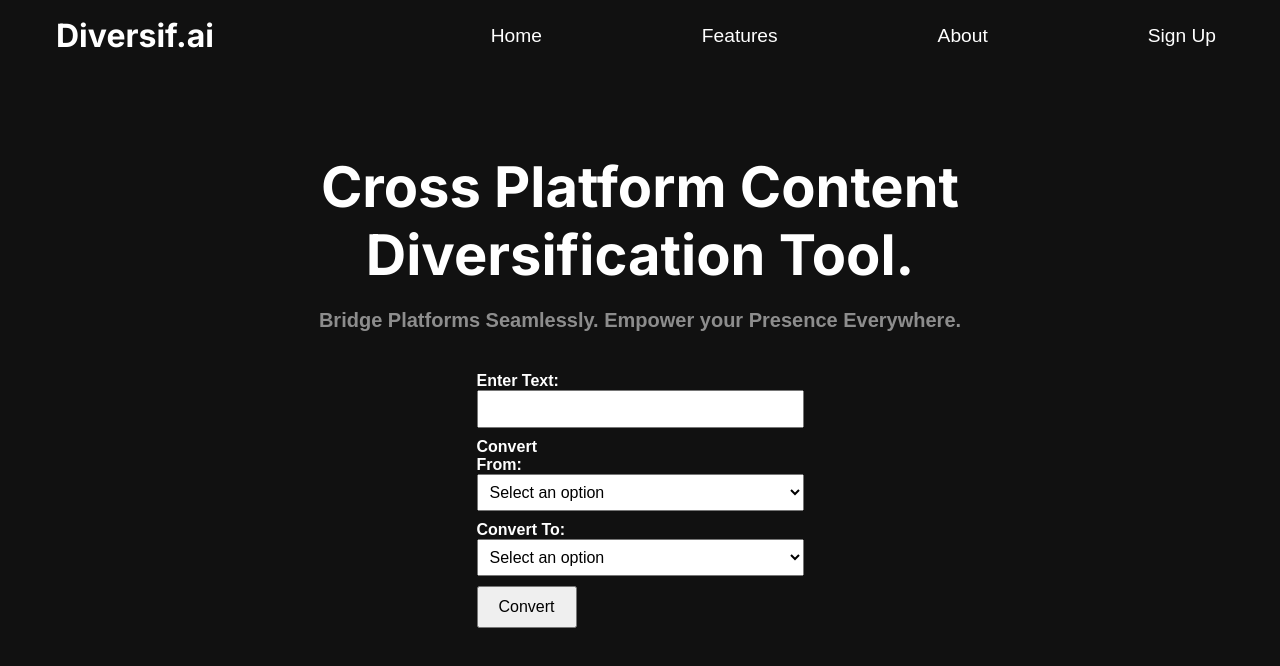
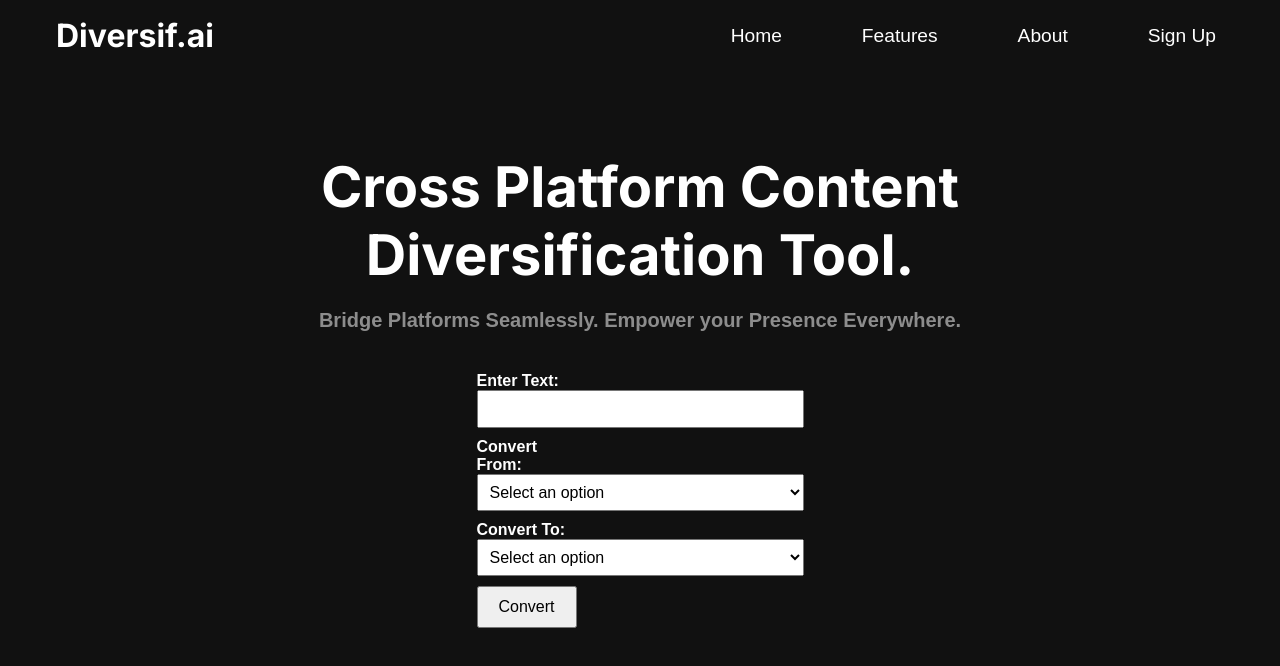
Before and after one commit to amlanxbghn/Dev_Project_1, a React (Create React App) app: page / in a window 1280 px wide. Shown: the top 666 px of the page. Built offline with nearby package versions, Linux system fonts and the light colour scheme; the HTML template or start-up script is replaced by a standard one.

Commit message:
Adjusted Navbar

```diff
--- a/src/components/Navbar.css
+++ b/src/components/Navbar.css
@@ -29,7 +29,7 @@
     text-decoration: none;
     font-size: larger;
     font-family: sans-serif;
-    margin: 5rem;
+    margin-right: 5rem;
     }
 
   .navbar-links a:hover {
```
